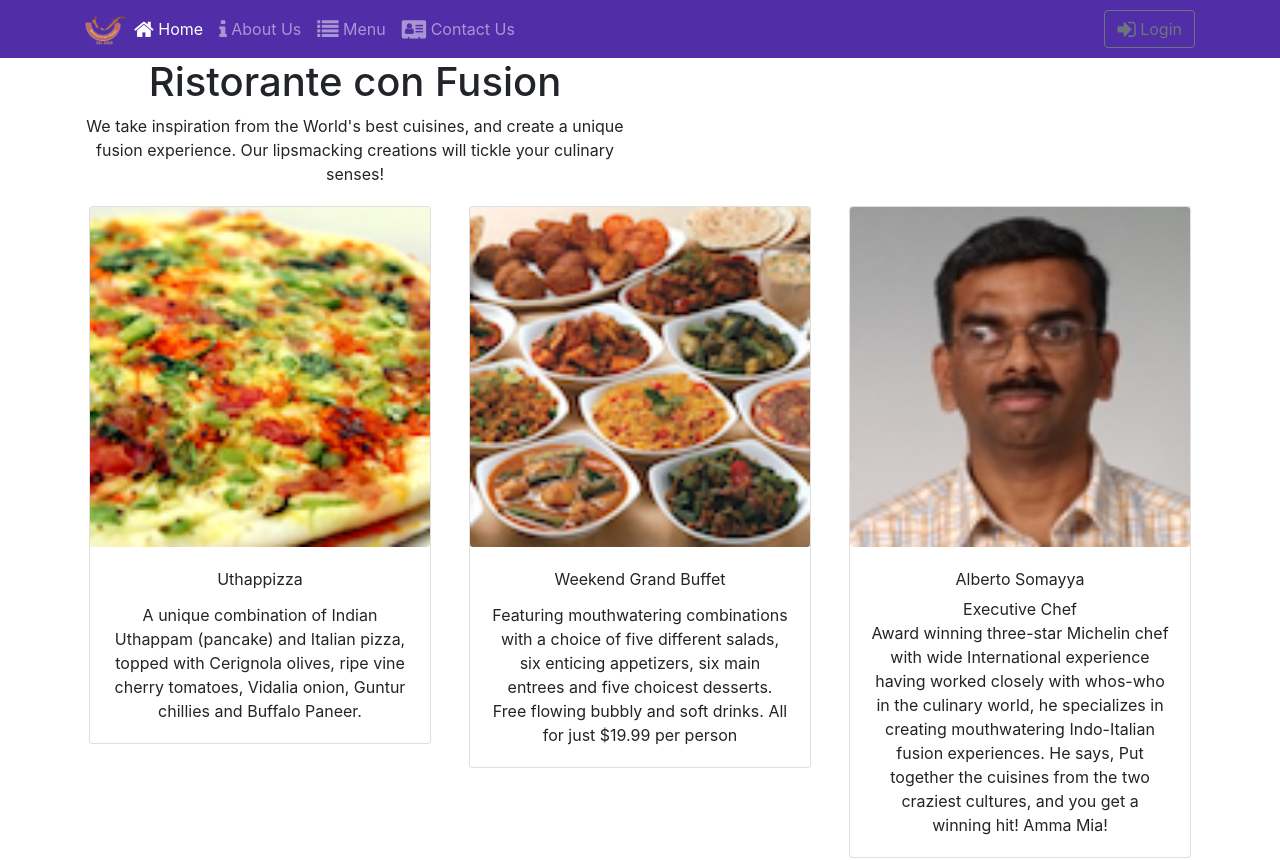
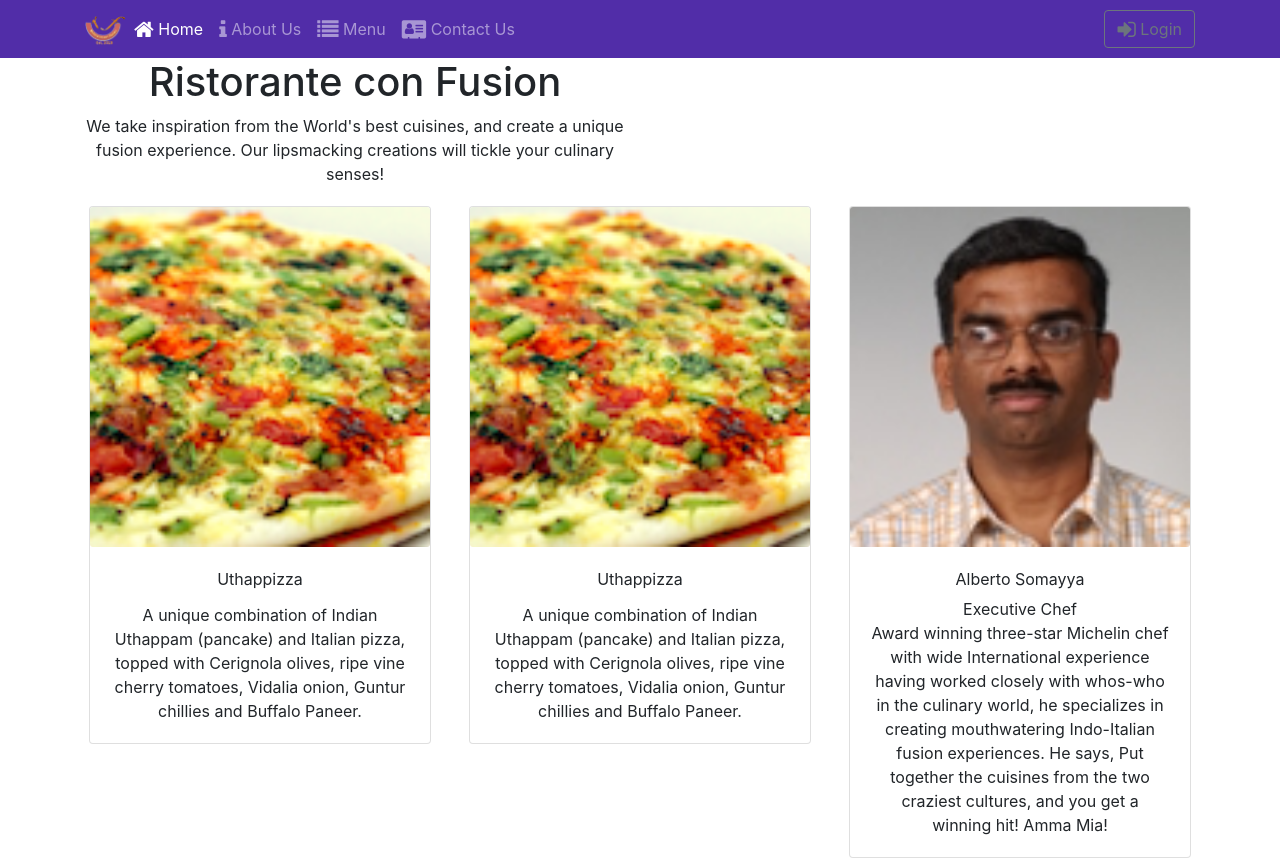
Before and after one commit to SuRiHank/FirstReact_Lab22-23, a React (Create React App) app: page /home in a window 1280 px wide. Shown: the top 860 px of the page. Built offline with nearby package versions, Linux system fonts and the light colour scheme.

Commit message:
Uncontrolled Form

```diff
--- a/package.json
+++ b/package.json
@@ -12,9 +12,11 @@
     "popper.js": "1.16.1",
     "react": "^18.2.0",
     "react-dom": "^18.2.0",
+    "react-redux": "5.0.7",
     "react-router-dom": "4.2.2",
     "react-scripts": "5.0.1",
     "reactstrap": "9.2.0",
+    "redux": "3.7.2",
     "web-vitals": "^2.1.4"
   },
   "scripts": {
--- a/src/components/HomeComponent.js
+++ b/src/components/HomeComponent.js
@@ -25,7 +25,7 @@ function Home(props) {
                     <RenderCard item={props.dish} />
                 </div>
                 <div className="col-12 col-md m-1">
-                    <RenderCard item={props.promotion} />
+                    <RenderCard item={props.dish} />
                 </div>
                 <div className="col-12 col-md m-1">
                     <RenderCard item={props.leader} />
```
Also changed, not shown: 1 other file (tests, documents, lock files or other folders).
